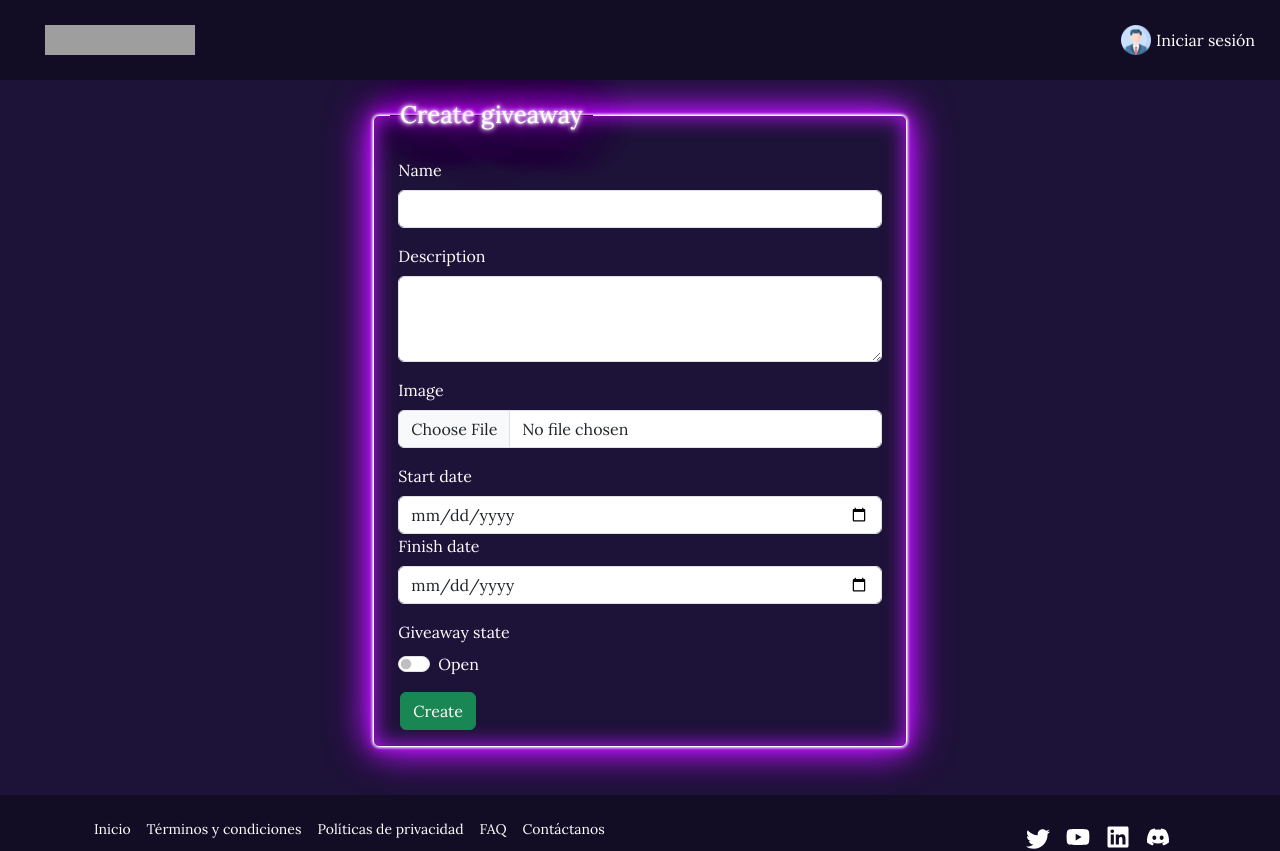
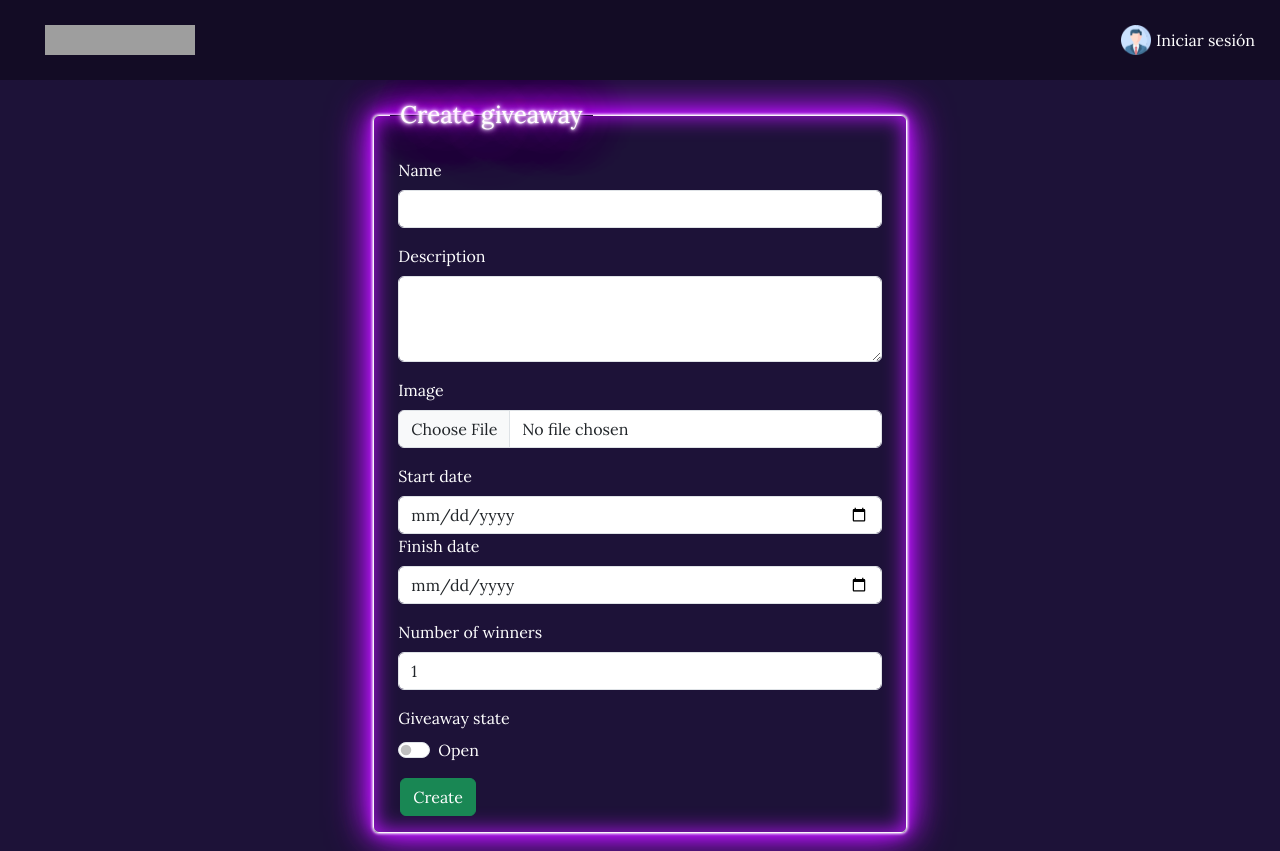
Before and after one commit to murvn77/CodeQuest2024Front, a React (Vite) app: page /#/principal in a window 1280 px wide. Before the commit this address led to /#/principal. Shown: the top 851 px of the page. Built offline with nearby package versions, Linux system fonts and the light colour scheme; grey boxes are pictures that could not be loaded.

Commit message:
FEAT: winners field added to form

```diff
--- a/src/components/form/form.jsx
+++ b/src/components/form/form.jsx
@@ -13,7 +13,8 @@ const CustomForm = (props) => {
         title: '',
         description: '',
         image: '',
-        state: ''
+        state: false,
+        winners: 1
     }
     if (readOnlyProp && props.data) {
         initial_data = props.data;
@@ -59,107 +60,6 @@ const CustomForm = (props) => {
         }
     }
 
-    // useEffect(() => {
-    //     async function fechtData() {
-    //         console.log("haciendo peticion")
-    //         const code = new URLSearchParams(window.location.search).get('code');
-    //         const CLIENT_ID = '1218718388809891841';
-    //         const CLIENT_SECRET = 'NmMU9hIzlnC18bs3qToZDFAlxg6H1BF8';
-    //         let options = {
-    //             url: 'https://discord.com/api/oauth2/token',
-    //             method: 'POST',
-    //             headers: {
-    //                 'Content-Type': 'application/x-www-form-urlencoded'
-    //             },
-    //             body: new URLSearchParams({
-    //                 'client_id': CLIENT_ID,
-    //                 'client_secret': CLIENT_SECRET,
-    //                 'grant_type': 'authorization_code',
-    //                 'code': code,
-    //                 'redirect_uri': 'http://localhost:5173/principal'
-    //             })
-    //         }
-    //         const data = await fetch('https://discord.com/api/v10/oauth2/token', options);
-    //         const response = await data.json();
-    //         console.log(response)
-    //         const accessToken = response.access_token;
-    //         const tokenType = response.token_type;
-    //         sessionStorage.setItem("tokenType", tokenType);
-    //         sessionStorage.setItem("accessToken", accessToken);
-    //         if (!accessToken) {
-    //             // window.location.href = '/';
-    //         }
-
-    //         fetch('https://discord.com/api/users/@me/guilds', {
-    //             headers: {
-    //                 authorization: `${tokenType} ${accessToken}`,
-    //             },
-    //         })
-    //             .then(result => result.json())
-    //             .then(response => {
-    //                 console.log(response);
-    //             })
-    //             .catch(console.error);
-
-    //         fetch('https://discord.com/api/users/@me', {
-    //             headers: {
-    //                 authorization: `${tokenType} ${accessToken}`,
-    //             },
-    //         })
-    //             .then(result => result.json())
-    //             .then(response => {
-    //                 console.log(response);
-    //                 const { username, discriminator, avatar, id } = response;
-    //                 //set the welcome username string
-    //                 setData(response);
-    //                 sessionStorage.setItem('userData', JSON.stringify(response));
-    //             })
-    //             .catch(console.error);
-    //     }
-    //     if (window.location.pathname === "/principal") {
-    //         if (!sessionStorage.getItem("accessToken")) {
-    //             fechtData();
-    //         }
-    //     }
-
-    // }, []);
-
-    // const [isLoggedIn, setIsLoggedIn] = useState(false);
-    // const [userName, setUserName] = useState('');
-    // const navigate = useNavigate();
-
-    // useEffect(() => {
-    //     const loggedInUserString = sessionStorage.getItem('userData');
-    //     if (!loggedInUserString) {
-    //         setIsLoggedIn(false);
-    //         setUserName('');
-    //     } else {
-    //         const loggedInUser = JSON.parse(loggedInUserString);
-    //         setIsLoggedIn(true);
-    //         setUserName(loggedInUser.name);
-    //     }
-
-    // }, [sessionStorage.getItem('userData')]);
-
-    // const handleLogin = () => {
-    //     const clientId = '1218718388809891841';
-    //     const redirectUri = encodeURIComponent('http://localhost:5173/principal');
-    //     const scope = encodeURIComponent('identify guilds');
-    //     const authorizationUrl = `https://discord.com/oauth2/authorize?client_id=${clientId}&response_type=code&redirect_uri=http%3A%2F%2Flocalhost%3A5173%2Fprincipal&scope=guilds+identify`;
-    //     window.location.href = authorizationUrl;
-    // };
-
-    // const handleLogout = () => {
-    //     sessionStorage.clear();
-    //     setIsLoggedIn(false);
-    //     navigate('/', { replace: true });
-    //     Swal.fire({
-    //         icon: 'success',
-    //         title: '¡Logout!',
-    //         text: 'Cierre de sesión existoso.',
-    //     });
-    // };
-
     return (
         <>
             <div className="col-12 col-sm-9 col-md-5 mt-3 mb-5 mx-auto">
@@ -201,7 +101,13 @@ const CustomForm = (props) => {
                                     Fill out this field
                                 </div>
                             </div>
-
+                            <div className="mb-3">
+                                <label htmlFor="description" className="form-label">Number of winners</label>
+                                <input className="form-control" type="number" min={1} id='winners' onChange={handleInput} readOnly={readOnlyProp} value={data.winners} required />
+                                <div class="invalid-feedback">
+                                    Fill out this field
+                                </div>
+                            </div>
                             <div className="mb-3">
                                 <label htmlFor="start_date" className="form-label">Giveaway state</label>
                                 <div className="form-check form-switch">
```
